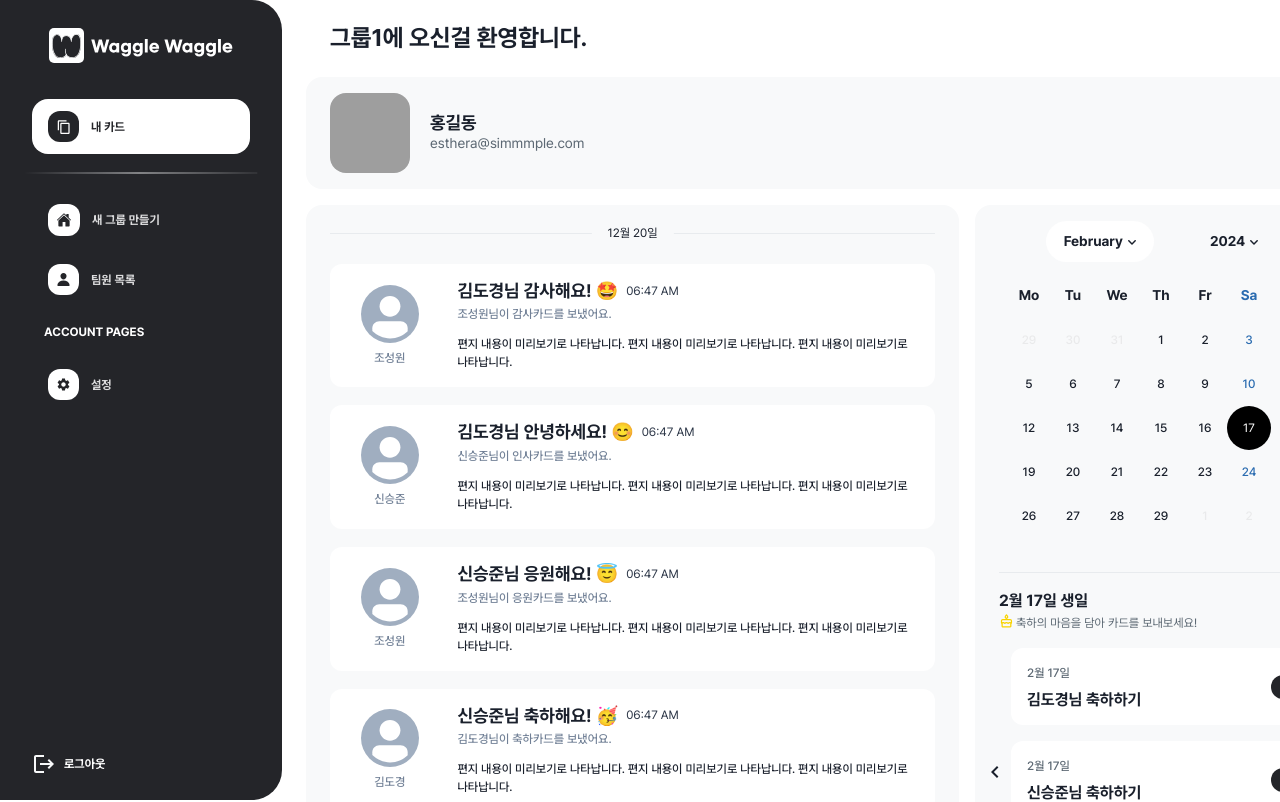
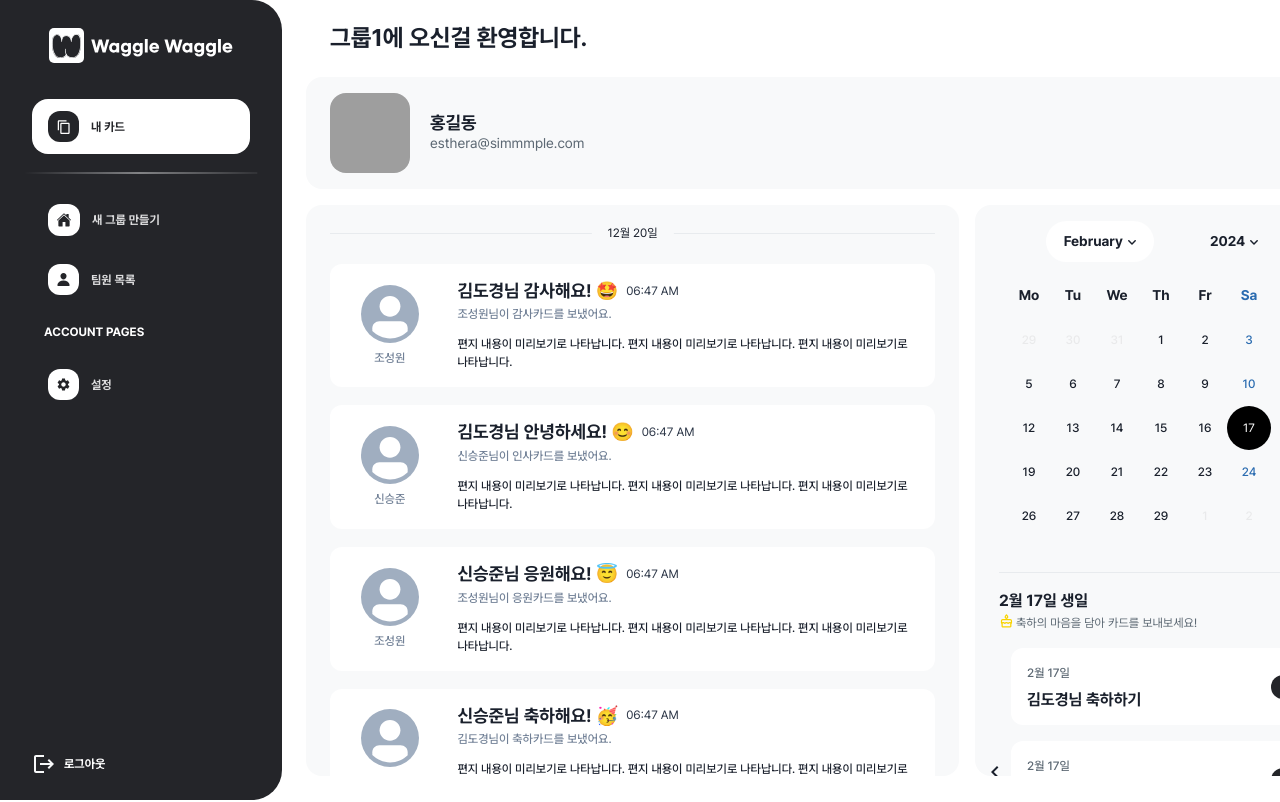
Before and after one commit to DDD-Community/DDD-10-WABLE-WEB, a Next.js app: page /1/home in a window 1280 px wide. Shown: the top 802 px of the page. Built offline with nearby package versions, Linux system fonts and the light colour scheme; grey boxes are pictures that could not be loaded.

Commit message:
fix: 레이아웃 overflow 수정

```diff
--- a/src/layouts/gnb-layout.tsx
+++ b/src/layouts/gnb-layout.tsx
@@ -9,7 +9,7 @@ export default function GNBLayout({ children }: { children: React.ReactNode }) {
       <VStack
         padding="1.5rem"
         gap="16px"
-        minHeight="100vh"
+        maxHeight="100vh"
         align="start"
         flexGrow={1}
       >
--- a/src/pages/[id]/home/index.tsx
+++ b/src/pages/[id]/home/index.tsx
@@ -16,7 +16,7 @@ export default function Home() {
         name="홍길동"
         email="esthera@simmmple.com"
       />
-      <Flex height="full" gap="16px" w="full">
+      <Flex height="full" gap="16px" w="full" overflowY="auto">
         <CardSection />
         <BirthdaySection />
       </Flex>
```
